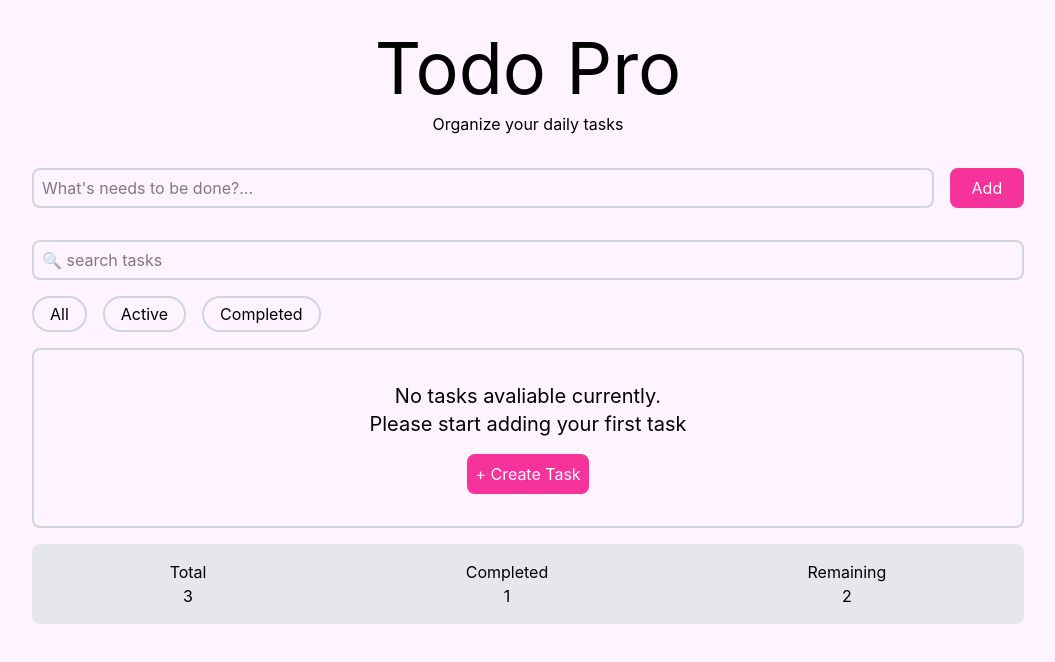
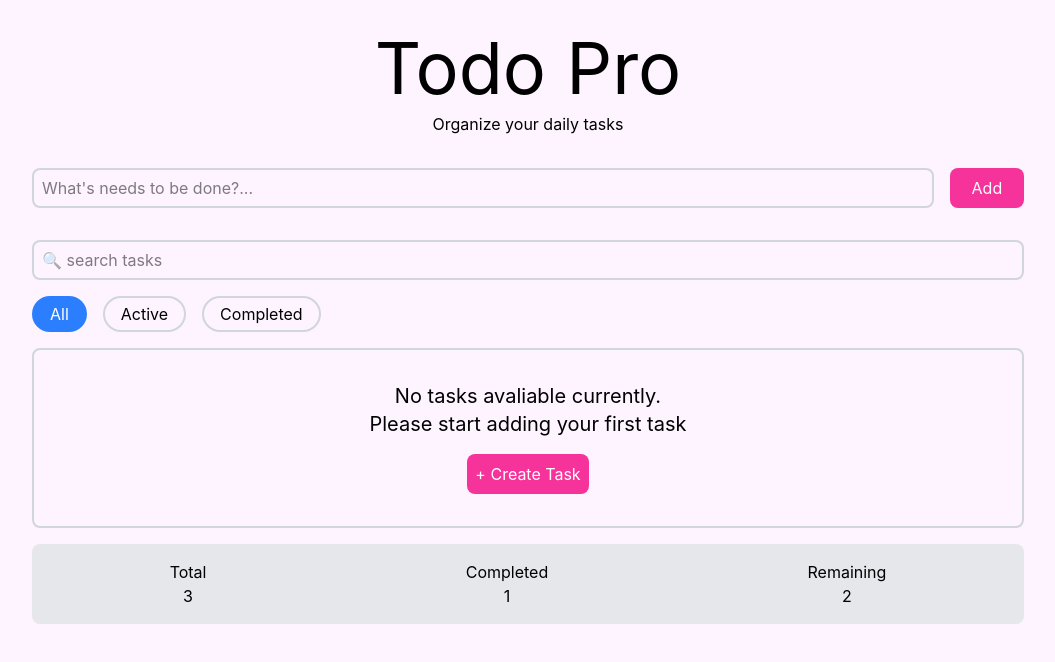
Before and after one commit to T-Harsha-Vardhan/todo-pro, a React (Vite) app: page / in a window 1280 px wide. Shown: the top 662 px of the page, without its empty margins (112-1167 px from the left). Built offline with nearby package versions, Linux system fonts and the light colour scheme.

Commit message:
feat(todo): implement search and todo filtering

```diff
--- a/src/App.jsx
+++ b/src/App.jsx
@@ -9,6 +9,8 @@ import TodoStats from "./components/TodoStats/TodoStats";
 
 const App = () => {
   const [todos, setTodos] = useState([]);
+  const [searchQuery, setSearchQuery] = useState("");
+  const [filter, setFilter] = useState("all");
 
   const handleCreateTodo = (title) => {
     const trimmedTitle = title.trim();
@@ -41,14 +43,42 @@ const App = () => {
     setTodos((prevTodos) => prevTodos.filter((todo) => todo.id !== id));
   };
 
+  const handleSearchChange = (query) => {
+    setSearchQuery(query);
+  };
+
+  const handleFilterChange = (filter) => {
+    setFilter(filter);
+  };
+
+  const filteredTodos = todos
+    .filter((todo) =>
+      todo.title.toLowerCase().includes(searchQuery.toLowerCase()),
+    )
+    .filter((todo) => {
+      switch (filter) {
+        case "completed":
+          return todo.completed;
+
+        case "active":
+          return !todo.completed;
+
+        default:
+          return true;
+      }
+    });
+
   return (
     <main className="h-screen w-screen max-h-screen overflow-x-hidden flex flex-col py-8 max-w-5xl mx-auto">
       <Header />
       <TodoForm onCreateTodo={handleCreateTodo} />
-      <SearchBar />
-      <FilterTabs />
+      <SearchBar
+        searchQuery={searchQuery}
+        onSearchChange={handleSearchChange}
+      />
+      <FilterTabs filter={filter} onFilterChange={handleFilterChange} />
       <TodoList
-        todos={todos}
+        todos={filteredTodos}
         onToggle={handleToggleTodo}
         onDelete={handleDeleteTodo}
       />
--- a/src/components/FilterTabs/FilterTabs.jsx
+++ b/src/components/FilterTabs/FilterTabs.jsx
@@ -1,15 +1,18 @@
-const FilterTabs = () => {
+const FILTERS = ["all", "active", "completed"];
+
+const FilterTabs = ({ filter, onFilterChange }) => {
   return (
     <section id="filters" className="py-4 mx-4 flex gap-4">
-      <button className="border-2 border-gray-300 px-4 py-1 rounded-full cursor-pointer">
-        All
-      </button>
-      <button className="border-2 border-gray-300 px-4 py-1 rounded-full cursor-pointer">
-        Active
-      </button>
-      <button className="border-2 border-gray-300 px-4 py-1 rounded-full cursor-pointer">
-        Completed
-      </button>
+      {FILTERS.map((filterItem) => {
+        return (
+          <button
+            className={`border-2 border-gray-300 px-4 py-1 rounded-full cursor-pointer ${filter === filterItem ? "bg-blue-500 text-white border-transparent" : ""}`}
+            onClick={() => onFilterChange(filterItem)}
+          >
+            {filterItem.slice(0, 1).toUpperCase() + filterItem.slice(1)}
+          </button>
+        );
+      })}
     </section>
   );
 };
--- a/src/components/SearchBar/SearchBar.jsx
+++ b/src/components/SearchBar/SearchBar.jsx
@@ -1,4 +1,4 @@
-const SearchBar = () => {
+const SearchBar = ({ searchQuery, onSearchChange }) => {
   return (
     <input
       type="search"
@@ -6,6 +6,8 @@ const SearchBar = () => {
       id="search"
       placeholder="🔍 search tasks"
       className="border-2 border-gray-300 min-h-10 px-2 mx-4 rounded-lg"
+      value={searchQuery}
+      onChange={(e) => onSearchChange(e.target.value)}
     />
   );
 };
```
